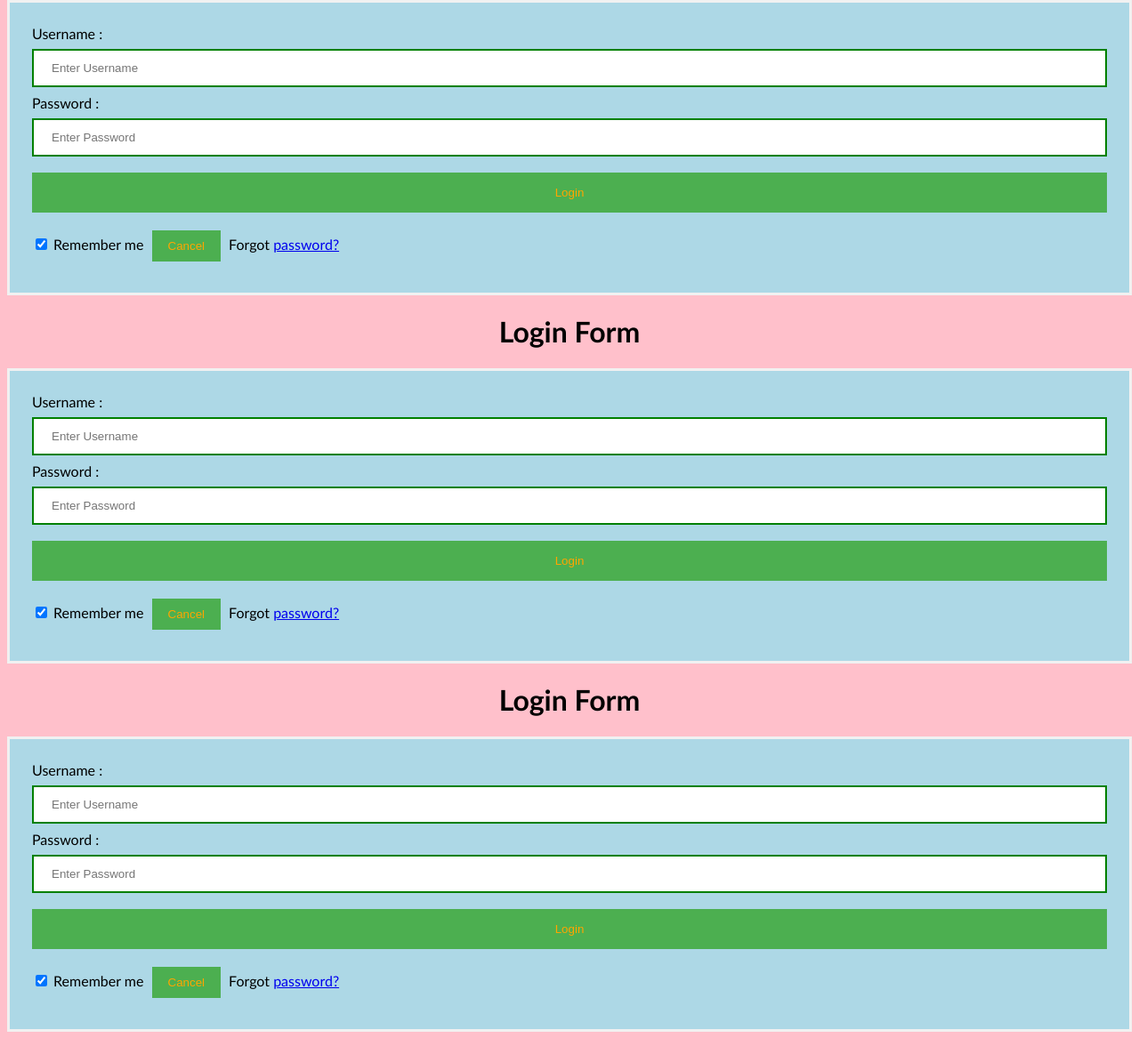
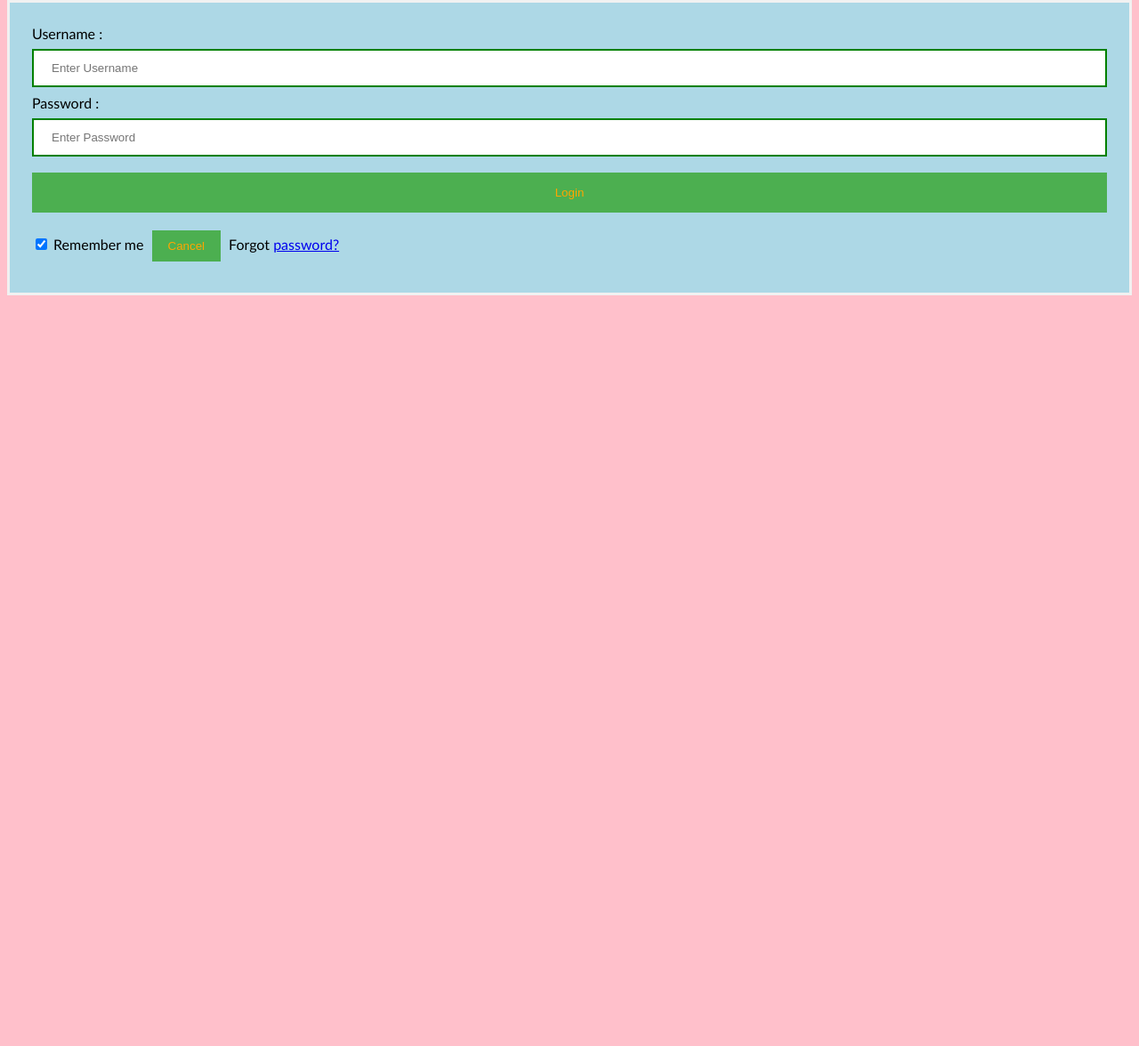
Before and after one commit to Meghana-98790/test, a plain HTML site: page index.html in a window 1280 px wide. Shown: the part 523-1699 px from the top of the page at 89% size. After the commit the page ends 871 px from the top, so only its background shows below. Drawn offline with Linux system fonts and the light colour scheme.

Commit message:
updated login form

```diff
--- a/index.html
+++ b/index.html
@@ -1,4 +1,5 @@
-CTYPE html>
+>
+<!DOCTYPE html>
 <html>
 	<head>
 		<meta name="viewport" content="width=device-width, initial-scale=1">
@@ -45,7 +46,7 @@ button {
 </style>
 	</head>
 	<body>
-		    <center> <h1> Login Form </h1> </center>
+		    <center> <h1> Login Form 12h1> </center>
 		        <form>
 				        <div class="container">
 						            <label>Username : </label>
@@ -122,127 +123,3 @@ button {
 																			    </form>
 	</body>
 </html>
-<!DOCTYPE html>
-<html>
-	<head>
-		<meta name="viewport" content="width=device-width, initial-scale=1">
-		<title> Login Page </title>
-<style>
-Body {
-	  font-family: Calibri, Helvetica, sans-serif;
-	    background-color: pink;
-}
-button {
-	       background-color: #4CAF50;
-	              width: 100%;
-		              color: orange;
-			              padding: 15px;
-				              margin: 10px 0px;
-					              border: none;
-						              cursor: pointer;
-							               }
- form {
-	         border: 3px solid #f1f1f1;
-		     }
-  input[type=text], input[type=password] {
-	          width: 100%;
-		          margin: 8px 0;
-			          padding: 12px 20px;
-				          display: inline-block;
-					          border: 2px solid green;
-						          box-sizing: border-box;
-							      }
-   button:hover {
-	           opacity: 0.7;
-		       }
-     .cancelbtn {
-	             width: auto;
-		             padding: 10px 18px;
-			             margin: 10px 5px;
-				         }
-
-
-      .container {
-	              padding: 25px;
-		              background-color: lightblue;
-			          }
-</style>
-	</head>
-	<body>
-		    <center> <h1> Login Form </h1> </center>
-		        <form>
-				        <div class="container">
-						            <label>Username : </label>
-							                <input type="text" placeholder="Enter Username" name="username" required>
-									            <label>Password : </label>
-										                <input type="password" placeholder="Enter Password" name="password" required>
-												            <button type="submit">Login</button>
-													                <input type="checkbox" checked="checked"> Remember me
-															            <button type="button" class="cancelbtn"> Cancel</button>
-																                Forgot <a href="#"> password? </a>
-																		        </div>
-																			    </form>
-	</body>
-</html>
-<!DOCTYPE html>
-<html>
-	<head>
-		<meta name="viewport" content="width=device-width, initial-scale=1">
-		<title> Login Page </title>
-<style>
-Body {
-	  font-family: Calibri, Helvetica, sans-serif;
-	    background-color: pink;
-}
-button {
-	       background-color: #4CAF50;
-	              width: 100%;
-		              color: orange;
-			              padding: 15px;
-				              margin: 10px 0px;
-					              border: none;
-						              cursor: pointer;
-							               }
- form {
-	         border: 3px solid #f1f1f1;
-		     }
-  input[type=text], input[type=password] {
-	          width: 100%;
-		          margin: 8px 0;
-			          padding: 12px 20px;
-				          display: inline-block;
-					          border: 2px solid green;
-						          box-sizing: border-box;
-							      }
-   button:hover {
-	           opacity: 0.7;
-		       }
-     .cancelbtn {
-	             width: auto;
-		             padding: 10px 18px;
-			             margin: 10px 5px;
-				         }
-
-
-      .container {
-	              padding: 25px;
-		              background-color: lightblue;
-			          }
-</style>
-	</head>
-	<body>
-		    <center> <h1> Login Form </h1> </center>
-		        <form>
-				        <div class="container">
-						            <label>Username : </label>
-							                <input type="text" placeholder="Enter Username" name="username" required>
-									            <label>Password : </label>
-										                <input type="password" placeholder="Enter Password" name="password" required>
-												            <button type="submit">Login</button>
-													                <input type="checkbox" checked="checked"> Remember me
-															            <button type="button" class="cancelbtn"> Cancel</button>
-																                Forgot <a href="#"> password? </a>
-																		        </div>
-																			    </form>
-	</body>
-</html>
```
